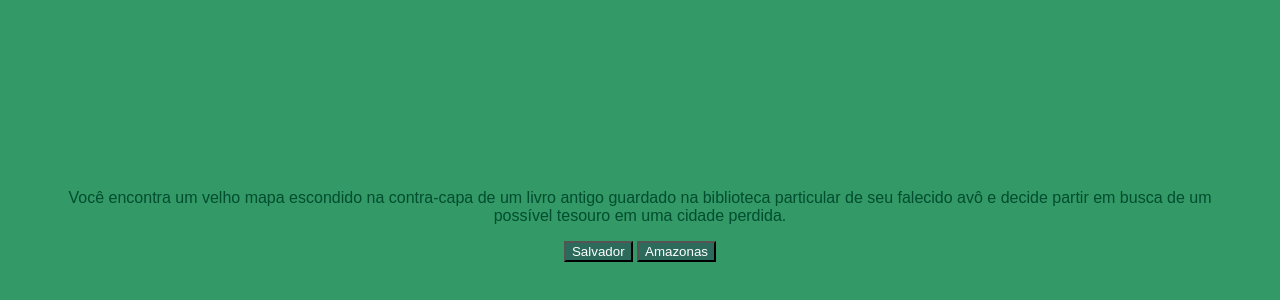
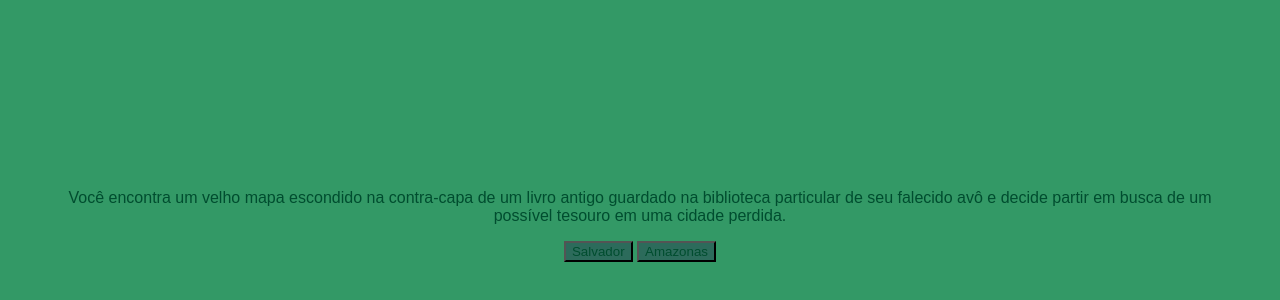
Before and after one commit to SAMUELBATISTA2C/ILHA-DA-AVENTURA, a plain HTML site: page index.html in a window 1280 px wide. Shown: the part 142-442 px from the top of the page. Drawn offline with Linux system fonts and the light colour scheme.

Commit message:
Update style.css

```diff
--- a/style.css
+++ b/style.css
@@ -11,7 +11,7 @@ body {
 
 button {
     background-color: #2C6B5B;
-    color: white;
+    color: #004D2F;
     font-family: "Bai Jamjuree", sans-serif;
 }
 
```
